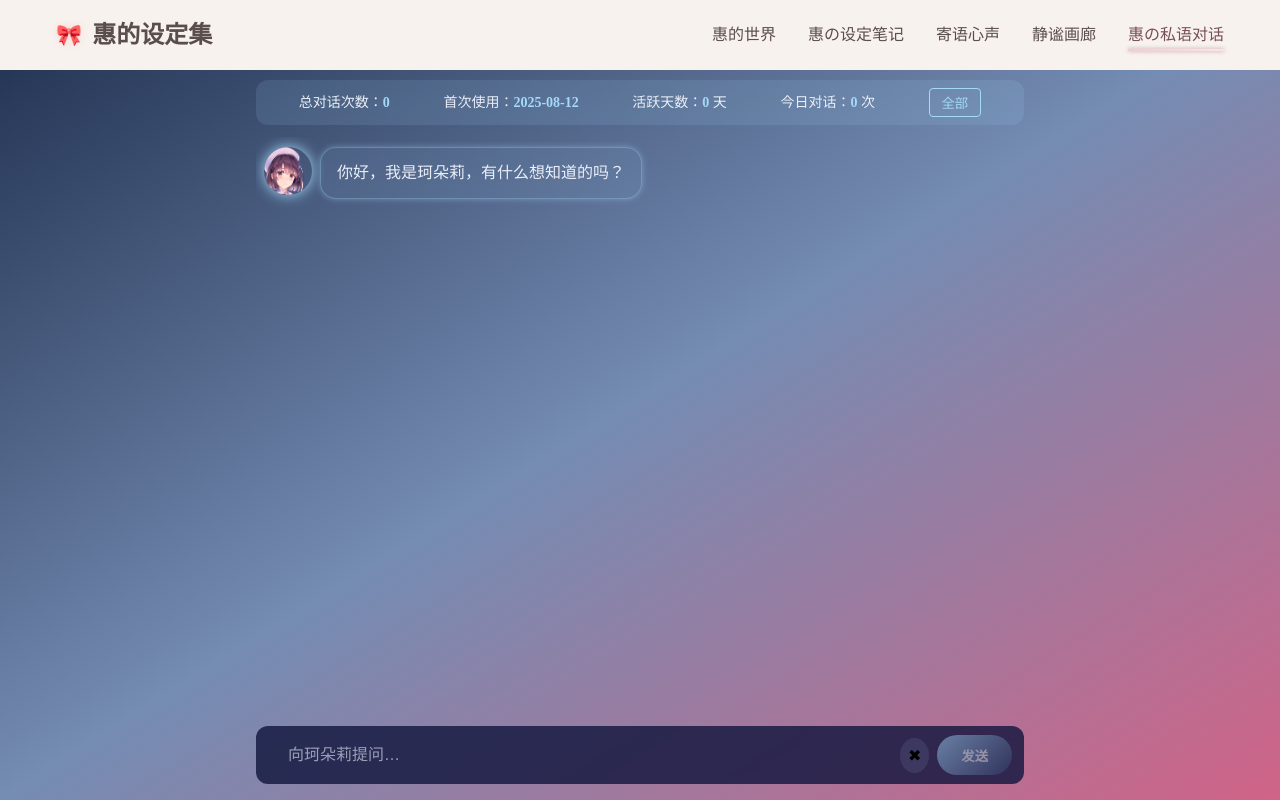
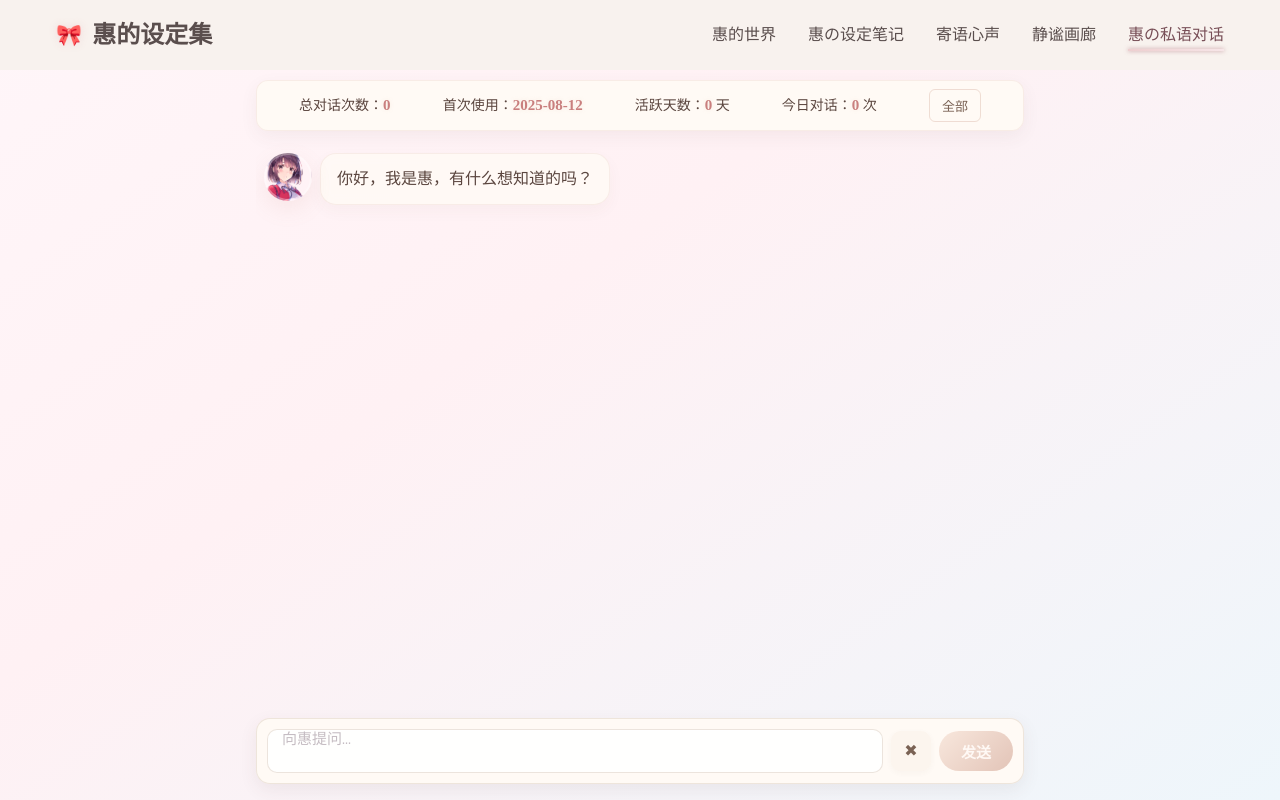
Before and after one commit to pghdzh/hui, a Vue app: page /#/talk in a window 1280 px wide. Built offline with nearby package versions, Linux system fonts and the light colour scheme; no server answers.

Commit message:
大体完成

```diff
--- a/index.html
+++ b/index.html
@@ -4,7 +4,7 @@
     <meta charset="UTF-8" />
     <link rel="icon" type="image/svg+xml" href="/vite.svg" />
     <meta name="viewport" content="width=device-width, initial-scale=1.0" />
-    <title>Vite + Vue + TS</title>
+    <title>惠的电子设定集</title>
   </head>
   <body>
     <div id="app"></div>
--- a/src/views/talkView/index.vue
+++ b/src/views/talkView/index.vue
@@ -1,9 +1,6 @@
 <template>
   <div class="chat-page">
-
     <div class="chat-container">
-      <!-- 统计面板 -->
-
       <!-- 统计面板（放在聊天容器顶部） -->
       <div class="stats-panel">
         <div class="stat-item">
@@ -18,13 +15,20 @@
           活跃天数：<span>{{ stats.activeDates.length }}</span> 天
         </div>
         <div class="stat-item">
-          今日对话：<span>{{ stats.dailyChats[new Date().toISOString().slice(0, 10)] || 0 }}</span> 次
+          今日对话：<span>{{
+            stats.dailyChats[new Date().toISOString().slice(0, 10)] || 0
+          }}</span>
+          次
         </div>
         <button class="detail-btn" @click="showModal = true">全部</button>
       </div>
       <div class="messages" ref="msgList">
         <transition-group name="msg" tag="div">
-          <div v-for="msg in chatLog" :key="msg.id" :class="['message', msg.role, { error: msg.isError }]">
+          <div
+            v-for="msg in chatLog"
+            :key="msg.id"
+            :class="['message', msg.role, { error: msg.isError }]"
+          >
             <div class="avatar" :class="msg.role"></div>
             <div class="bubble">
               <div class="content" v-html="msg.text"></div>
@@ -44,20 +48,44 @@
         </transition-group>
       </div>
       <form class="input-area" @submit.prevent="sendMessage">
-        <!-- 输入框 -->
-        <input v-model="input" type="text" placeholder="向珂朵莉提问…" :disabled="loading" @keydown="handleKeydown" />
-        <!-- 清空 & 语音 图标按钮组 -->
+        <!-- 输入框改成 textarea -->
+        <textarea
+          v-model="input"
+          placeholder="向惠提问…"
+          :disabled="loading"
+          @keydown="handleKeydown"
+          rows="1"
+        ></textarea>
+
+        <!-- 清空按钮 -->
         <div class="btn-group">
-          <button type="button" class="clear-btn" @click="clearChat" :disabled="loading" title="清空对话">
+          <button
+            type="button"
+            class="clear-btn"
+            @click="clearChat"
+            :disabled="loading"
+            title="清空对话"
+          >
             ✖
           </button>
         </div>
-        <!-- 发送主按钮 -->
-        <button type="submit" class="send-btn" :disabled="!input.trim() || loading">
+
+        <!-- 发送按钮 -->
+        <button
+          type="submit"
+          class="send-btn"
+          :disabled="!input.trim() || loading"
+        >
           发送
         </button>
+
         <!-- 统计数据按钮 -->
-        <button type="button" class="Alldetail-btn" @click="showModal = true" title="查看统计">
+        <button
+          type="button"
+          class="Alldetail-btn"
+          @click="showModal = true"
+          title="查看统计"
+        >
           统计数据
         </button>
       </form>
@@ -75,7 +103,12 @@
             }}
           </li>
           <li>活跃天数：{{ stats.activeDates.length }} 天</li>
-          <li>今日对话：{{ stats.dailyChats[new Date().toISOString().slice(0, 10)] || 0 }} 次</li>
+          <li>
+            今日对话：{{
+              stats.dailyChats[new Date().toISOString().slice(0, 10)] || 0
+            }}
+            次
+          </li>
           <li>总使用时长：{{ formatDuration(stats.totalTime) }}</li>
           <li>当前连续活跃：{{ stats.currentStreak }} 天</li>
           <li>最长连续活跃：{{ stats.longestStreak }} 天</li>
@@ -101,16 +134,13 @@ import {
   nextTick,
   watch,
   onBeforeUnmount,
-  onUnmounted,
 } from "vue";
 import { sendMessageToKdl } from "@/api/deepseekApi";
 
-
-const STORAGE_KEY = "kdl_chat_log";
-
+const STORAGE_KEY = "hui_chat_log";
 
 // 本地存储键名
-const STORAGE_STATS_KEY = "kdl_chat_stats";
+const STORAGE_STATS_KEY = "hui_chat_stats";
 const showModal = ref(false);
 // Stats 类型声明，确保所有字段都有默认值
 interface Stats {
@@ -122,7 +152,6 @@ interface Stats {
   longestStreak: number; // 历史最长连续活跃天数
 
   totalTime: number; // 累计使用时长（毫秒）
-
 }
 
 // 默认值，用于补齐本地存储中可能缺失的字段
@@ -156,13 +185,12 @@ function saveStats() {
   localStorage.setItem(STORAGE_STATS_KEY, JSON.stringify(stats));
 }
 
-
 // 更新「活跃天数」及「连续活跃」逻辑
 function updateActive(date: string) {
   if (!stats.activeDates.includes(date)) {
     stats.activeDates.push(date);
     updateStreak();
-    saveStats();  // 持久化活跃天数变化
+    saveStats(); // 持久化活跃天数变化
   }
 }
 function updateStreak() {
@@ -180,16 +208,14 @@ function updateStreak() {
   });
   stats.currentStreak = dates[dates.length - 1] === todayStr ? curr : 0;
   stats.longestStreak = max;
-  saveStats()
+  saveStats();
 }
 
 // 更新「每日对话次数」
 function updateDaily(date: string) {
   stats.dailyChats[date] = (stats.dailyChats[date] || 0) + 1;
-  saveStats();  // 持久化活跃天数变化
+  saveStats(); // 持久化活跃天数变化
 }
-
-
 
 // 计算最活跃日
 const mostActiveDayComputed = computed(() => {
@@ -201,9 +227,8 @@ const mostActiveDayComputed = computed(() => {
       day = d;
     }
   }
-  return day || new Date().toISOString().slice(0, 10)
+  return day || new Date().toISOString().slice(0, 10);
 });
-
 
 // 格式化总使用时长
 function formatDuration(ms: number): string {
@@ -218,7 +243,6 @@ const stats = reactive<Stats>(loadStats());
 // 会话开始时间，用于计算本次时长
 const sessionStart = Date.now();
 
-
 interface ChatMsg {
   id: number;
   role: "user" | "bot";
@@ -232,17 +256,13 @@ const input = ref("");
 const loading = ref(false);
 const msgList = ref<HTMLElement>();
 
-
-
-
-
 async function sendMessage() {
   if (!input.value.trim()) return;
   if (stats.totalChats === 0 && !localStorage.getItem(STORAGE_STATS_KEY)) {
     stats.firstTimestamp = Date.now();
     saveStats();
   }
-  const date = new Date().toISOString().slice(0, 10);  // 每次都取最新“今天”
+  const date = new Date().toISOString().slice(0, 10); // 每次都取最新“今天”
   stats.totalChats++;
   updateActive(date);
   updateDaily(date);
@@ -266,13 +286,10 @@ async function sendMessage() {
       role: "bot",
       text: botReply,
     });
-
   } catch (e) {
     console.error(e);
 
-    const errorMessages = [
-      "API余额耗尽了，去b站提醒我充钱吧",
-    ];
+    const errorMessages = ["API余额耗尽了，去b站提醒我充钱吧"];
 
     const randomIndex = Math.floor(Math.random() * errorMessages.length);
 
@@ -298,12 +315,10 @@ function clearChat() {
       {
         id: Date.now(),
         role: "bot",
-        text: "你好，我是珂朵莉，有什么想知道的吗？",
+        text: "你好，我是惠，有什么想知道的吗？",
       },
     ];
     localStorage.removeItem(STORAGE_KEY);
-
-
   }
 }
 
@@ -320,7 +335,7 @@ function loadChatLog(): ChatMsg[] {
     {
       id: Date.now(),
       role: "bot",
-      text: "你好，我是珂朵莉，有什么想知道的吗？",
+      text: "你好，我是惠，有什么想知道的吗？",
     },
   ];
 }
@@ -342,17 +357,17 @@ watch(
 );
 
 function handleBeforeUnload() {
-  stats.totalTime += Date.now() - sessionStart
-  saveStats()
+  stats.totalTime += Date.now() - sessionStart;
+  saveStats();
 }
 
 onMounted(() => {
   scrollToBottom();
-  window.addEventListener("beforeunload", handleBeforeUnload)
+  window.addEventListener("beforeunload", handleBeforeUnload);
 });
 
 onBeforeUnmount(() => {
-  window.removeEventListener("beforeunload", handleBeforeUnload)
+  window.removeEventListener("beforeunload", handleBeforeUnload);
 });
 </script>
 
@@ -360,11 +375,14 @@ onBeforeUnmount(() => {
 .chat-page {
   padding-top: 64px;
   min-height: 100vh;
-  background: linear-gradient(to bottom right,
-      #1e2e4d,
-      #758cb3,
-      #d06487);
-  color: #e9eef8;
+  background-color: #fff6f9;
+  background-image: linear-gradient(
+    145deg,
+    #fff6f9 0%,
+    #fff1f4 40%,
+    #eef6fb 100%
+  );
+  color: #5b463f;
   display: flex;
   flex-direction: column;
 
@@ -380,31 +398,56 @@ onBeforeUnmount(() => {
     .stats-panel {
       display: flex;
       align-items: center;
-      background: rgba(164, 217, 249, 0.12);
-      backdrop-filter: blur(6px);
+      background: rgba(255, 250, 245, 0.95); /* 奶油纸质底 */
+      backdrop-filter: blur(4px);
       padding: 8px 16px;
       border-radius: 12px;
       font-size: 14px;
-      color: #e9eef8;
+      color: #5b463f; /* 暖棕文字 */
       justify-content: space-around;
+      box-shadow: 0 6px 18px rgba(90, 70, 60, 0.06);
+      border: 1px solid rgba(199, 143, 123, 0.12);
 
-      .stat-item span {
-        color: #a4d9f9;
-        font-weight: bold;
+      .stat-item {
+        .label {
+          font-size: 12px;
+          color: #7a6254;
+          margin-bottom: 4px;
+          opacity: 0.9;
+        }
+
+        span {
+          color: #c97f7e; /* 暖粉色数字，低饱和 */
+          font-weight: 700;
+          font-size: 15px;
+          text-shadow: 0 0 4px rgba(230, 200, 180, 0.3);
+        }
       }
 
       .detail-btn {
-
         background: transparent;
-        border: 1px solid #a4d9f9;
-        border-radius: 4px;
-        color: #a4d9f9;
-        padding: 4px 12px;
+        border: 1px solid rgba(199, 143, 123, 0.28); /* 暖棕描边 */
+        border-radius: 6px;
+        color: #7a6254;
+        padding: 6px 12px;
         cursor: pointer;
-        transition: background 0.2s;
+        font-size: 13px;
+        transition: background 0.16s ease, box-shadow 0.16s ease,
+          transform 0.12s;
 
         &:hover {
-          background: rgba(164, 217, 249, 0.2);
+          background: rgba(230, 200, 180, 0.18);
+          box-shadow: 0 8px 18px rgba(90, 70, 60, 0.06);
+          transform: translateY(-2px);
+        }
+
+        &:active {
+          transform: translateY(0);
+        }
+
+        &:focus-visible {
+          outline: none;
+          box-shadow: 0 0 0 6px rgba(199, 143, 123, 0.1);
         }
       }
     }
@@ -418,18 +461,21 @@ onBeforeUnmount(() => {
     scroll-behavior: smooth;
   }
 
+  /* 加藤惠风格的消息气泡 */
   .message {
     display: flex;
     align-items: flex-start;
     margin-bottom: 12px;
+    color: #5b463f; /* 暖棕正文色 */
 
     &.user {
       flex-direction: row-reverse;
     }
 
     &.error .bubble {
-      background: rgba(209, 107, 165, 0.3);
-      border: 1px solid #d16ba5;
+      background: rgba(229, 155, 156, 0.18); /* 柔粉错误提示 */
+      border: 1px solid rgba(209, 107, 165, 0.28);
+      box-shadow: 0 6px 18px rgba(209, 107, 165, 0.08);
     }
 
     .avatar {
@@ -438,101 +484,146 @@ onBeforeUnmount(() => {
       border-radius: 50%;
       margin: 0 8px;
       background-size: cover;
+      background-position: center;
       flex-shrink: 0;
-      box-shadow: 0 0 10px rgba(164, 217, 249, 0.5);
+      box-shadow: 0 6px 16px rgba(90, 70, 60, 0.06); /* 暖棕柔光 */
       z-index: 10;
 
       &.bot {
         background-image: url("@/assets/megumi_kato.png");
-        box-shadow: 0 0 14px #a4d9f9;
-
+        box-shadow: 0 8px 22px rgba(199, 143, 123, 0.12);
+        border: 2px solid rgba(255, 255, 255, 0.35); /* 头像外侧轻描 */
       }
 
       &.user {
-        background: rgba(255, 255, 255, 0.8);
+        background: linear-gradient(180deg, #fff7f2, #fff1ee);
+        box-shadow: 0 6px 16px rgba(255, 228, 235, 0.6);
+        border: 1px solid rgba(199, 143, 123, 0.08);
       }
     }
 
     .bubble {
-      max-width: 70%;
-      background: rgba(164, 217, 249, 0.08);
-      border: 1px solid rgba(164, 217, 249, 0.3);
-      backdrop-filter: blur(10px);
+      max-width: 78%;
+      background: rgba(255, 250, 245, 0.9); /* 纸质暖底 */
+      border: 1px solid rgba(199, 143, 123, 0.12);
+      backdrop-filter: blur(6px);
       padding: 12px 16px;
       border-radius: 16px;
       line-height: 1.6;
       word-break: break-word;
-      box-shadow: 0 0 6px rgba(164, 217, 249, 0.4);
+      box-shadow: 0 6px 16px rgba(90, 70, 60, 0.04);
+      transition: box-shadow 0.18s, transform 0.12s, background 0.12s;
+      color: #5b463f; /* 与整体文字色统一 */
 
       &:hover {
-        box-shadow: 0 0 12px rgba(164, 217, 249, 0.5);
+        box-shadow: 0 10px 26px rgba(90, 70, 60, 0.06);
+        transform: translateY(-2px);
       }
 
       &.loading {
-        color: rgba(255, 255, 255, 0.7);
+        color: rgba(91, 70, 63, 0.7);
+        opacity: 0.95;
       }
 
+      /* bot 消息 — 微妙的左侧“尾巴”视觉（通过圆角处理）*/
       .message.bot & {
-        border-radius: 16px 16px 16px 4px;
+        border-radius: 16px 16px 16px 6px;
+        background: linear-gradient(
+          135deg,
+          rgba(255, 247, 242, 0.95),
+          rgba(255, 236, 238, 0.88)
+        );
       }
 
+      /* user 消息 — 右侧“尾巴” */
       .message.user & {
-        border-radius: 16px 16px 4px 16px;
+        border-radius: 16px 16px 6px 16px;
+        background: linear-gradient(
+          135deg,
+          rgba(255, 247, 242, 0.95),
+          rgba(252, 241, 238, 0.92)
+        );
+      }
+
+      /* 小字体 / 链接等样式提示（可选）*/
+      .meta {
+        display: block;
+        margin-top: 6px;
+        font-size: 12px;
+        color: rgba(91, 70, 63, 0.6);
       }
     }
   }
 
+  /* 加藤惠风格的输入区（替换原来的 .input-area） */
   .input-area {
     position: sticky;
-    bottom: 0;
+    bottom: 12px;
     display: flex;
     align-items: center;
-    background: rgba(15, 20, 60, 0.8);
+    background: rgba(255, 250, 245, 0.96); /* 米白暖底 */
     backdrop-filter: blur(6px);
-    padding: 8px 12px;
+    padding: 10px;
     gap: 8px;
     z-index: 10;
-    border-radius: 12px;
+    border-radius: 14px;
+    box-shadow: 0 6px 18px rgba(90, 70, 60, 0.08);
+    border: 1px solid rgba(200, 180, 160, 0.3);
 
-    input {
+    /* 文本输入区使用 textarea（自动扩展） */
+    textarea {
       flex: 1;
-      padding: 12px 20px;
-      background: transparent;
-      border: none;
-      color: #e9eef8;
-      font-size: 16px;
+      padding: 0 14px;
+      background: rgba(255, 255, 255, 0.9); /* 纸质感 */
+      border: 1px solid rgba(200, 180, 160, 0.35);
+      color: #5b463f; /* 暗棕，保证可读 */
+      font-size: 15px;
+      line-height: 1.45;
       outline: none;
+      resize: none; /* 禁止拖拽改变大小 */
+      overflow: hidden; /* 自动扩展时不出现滚动条 */
+      min-height: 44px;
+      max-height: 160px; /* 最多扩展到 ~6 行 */
+      border-radius: 10px;
+      box-shadow: inset 0 1px 0 rgba(255, 255, 255, 0.7);
+      transition: box-shadow 0.12s, border-color 0.12s;
 
       &::placeholder {
-        color: rgba(233, 238, 248, 0.6);
+        color: rgba(90, 63, 82, 0.35);
+      }
+
+      &:focus {
+        border-color: #e6a5a0;
+        box-shadow: 0 0 0 4px rgba(230, 165, 160, 0.12);
       }
     }
 
     .btn-group {
       display: flex;
-      gap: 6px;
+      gap: 8px;
 
       button {
-        display: flex;
+        display: inline-flex;
         align-items: center;
         justify-content: center;
-        padding: 8px;
+        width: 40px;
+        height: 40px;
+        padding: 0;
         border: none;
-        border-radius: 50%;
-        background: rgba(164, 217, 249, 0.1);
+        border-radius: 10px;
+        background: rgba(230, 200, 180, 0.12);
+        color: #7a6254;
         cursor: pointer;
-        transition: background 0.2s;
-
+        transition: transform 0.12s, box-shadow 0.12s, background 0.12s;
+        box-shadow: 0 2px 6px rgba(90, 70, 60, 0.04);
+        margin: 0 auto;
         &:hover {
-          background: rgba(164, 217, 249, 0.3);
+          transform: translateY(-2px);
+          background: rgba(230, 200, 180, 0.22);
         }
 
-        &.voice-btn {
-          font-size: 18px;
-        }
-
-        &.clear-btn {
-          font-size: 16px;
+        &:active {
+          transform: translateY(0);
         }
 
         &:disabled {
@@ -540,124 +631,195 @@ onBeforeUnmount(() => {
           cursor: not-allowed;
         }
       }
+
+      .clear-btn {
+        font-size: 16px;
+        line-height: 1;
+      }
     }
 
+    /* 发送主按钮——温柔但明显 */
     .send-btn {
-      padding: 0 24px;
+      padding: 0 22px;
       height: 40px;
-      background: linear-gradient(135deg, #a4d9f9, #2f3f6b);
       border: none;
       border-radius: 20px;
-      color: #fff;
-      font-weight: bold;
+      background: linear-gradient(135deg, #f3d6c6, #c78f7b); /* 米粉渐变 */
+      color: #fff8f5;
+      font-weight: 600;
+      font-size: 15px;
       cursor: pointer;
-      transition: background 0.3s;
+      box-shadow: 0 8px 20px rgba(199, 143, 123, 0.16);
+      transition: transform 0.12s, box-shadow 0.18s, filter 0.12s;
+
+      &:hover:not(:disabled) {
+        transform: translateY(-3px);
+        box-shadow: 0 12px 30px rgba(199, 143, 123, 0.2);
+        filter: saturate(1.03);
+      }
 
       &:disabled {
         opacity: 0.5;
         cursor: not-allowed;
+        transform: none;
+        box-shadow: none;
+        filter: none;
       }
 
-      &:hover {
-        background: linear-gradient(135deg, #bedcff, #416a9c);
-        box-shadow: 0 0 12px rgba(190, 220, 255, 0.6);
-      }
-
-      @keyframes pulse {
-
-        0%,
-        100% {
-          box-shadow: 0 0 8px rgba(190, 220, 255, 0.4);
-        }
-
-        50% {
-          box-shadow: 0 0 14px rgba(190, 220, 255, 0.8);
-        }
-      }
-
-      &:not(:disabled) {
-        animation: pulse 4s ease-in-out infinite;
+      &:focus-visible {
+        outline: none;
+        box-shadow: 0 0 0 4px rgba(199, 143, 123, 0.12);
       }
     }
 
+    /* 统计数据按钮（次要） */
     .Alldetail-btn {
+      display: none;
       margin-left: 4px;
       background: transparent;
-      border: 1px solid #a4d9f9;
-      border-radius: 4px;
-      padding: 4px 12px;
-      color: #a4d9f9;
-      font-size: 14px;
+      border: 1px solid rgba(199, 143, 123, 0.35);
+      border-radius: 6px;
+      padding: 6px 10px;
+      color: #7a6254;
+      font-size: 13px;
       cursor: pointer;
-      display: none;
+      transition: background 0.12s, box-shadow 0.12s;
 
       &:hover {
-        background: rgba(164, 217, 249, 0.2);
+        background: rgba(230, 200, 180, 0.18);
+        box-shadow: 0 6px 14px rgba(90, 70, 60, 0.04);
       }
     }
   }
 
+  /* 加藤惠风格的模态框 */
   .modal-overlay {
     position: fixed;
     inset: 0;
-    background: rgba(15, 5, 40, 0.85);
+    /* 稍暖的暗色遮罩，让弹窗像翻出的一页纸 */
+    background: rgba(45, 36, 32, 0.72);
     display: flex;
     align-items: center;
     justify-content: center;
     z-index: 1000;
+    padding: 16px;
 
     .modal-content {
-      background: rgba(20, 20, 60, 0.9);
-      backdrop-filter: blur(12px);
-      border: 1px solid rgba(164, 217, 249, 0.4);
-      border-radius: 16px;
-      padding: 24px;
       width: 320px;
-      color: #e9eef8;
-      box-shadow: 0 0 20px rgba(164, 217, 249, 0.3);
-      animation: fadeIn 0.3s ease;
+      max-width: 100%;
+      background: rgba(255, 250, 245, 0.98); /* 奶油纸质底 */
+      backdrop-filter: blur(6px);
+      border-radius: 14px;
+      padding: 20px;
+      color: #5b463f; /* 暖棕文字 */
+      box-shadow: 0 10px 30px rgba(90, 70, 60, 0.12),
+        /* 柔和投影 */ inset 0 1px 0 rgba(255, 255, 255, 0.7); /* 纸张高光 */
+      border: 1px solid rgba(199, 143, 123, 0.22); /* 细腻边框 */
+      animation: fadeInUp 220ms ease;
+
+      /* 小装饰（左上角的手写贴纸感） */
+      &::before {
+        content: "♡";
+        position: absolute;
+        left: 14px;
+        top: 10px;
+        font-size: 14px;
+        color: rgba(199, 143, 123, 0.9);
+        background: rgba(255, 255, 255, 0);
+        transform: translateY(-2px);
+        pointer-events: none;
+      }
 
       h3 {
-        margin-bottom: 16px;
-        font-size: 20px;
-        font-weight: bold;
+        margin: 0 0 12px 0;
+        font-size: 18px;
+        font-weight: 600;
         text-align: center;
-        color: #a4d9f9;
-        border-bottom: 1px solid rgba(164, 217, 249, 0.3);
+        color: #c78f7b; /* 奶茶粉标题色 */
         padding-bottom: 8px;
+        /* 微手写/纸感下划线（可删） */
+        border-bottom: 1px dashed rgba(199, 143, 123, 0.14);
       }
 
       .detail-list {
         list-style: none;
         padding: 0;
-        margin: 0 0 20px;
+        margin: 12px 0 18px;
         line-height: 1.6;
         font-size: 14px;
+        color: #5b463f;
 
         li {
           margin-bottom: 8px;
-          color: #e9eef8;
+          padding-left: 6px;
 
           &:nth-child(odd) {
-            color: #b0ccea;
+            color: #6f5648; /* 稍深一点的棕，便于区分行 */
+          }
+
+          &:last-child {
+            margin-bottom: 0;
           }
         }
       }
 
       .close-btn {
+        display: block;
         margin: 0 auto;
         padding: 8px 20px;
-        background: transparent;
-        border: 1px solid #a4d9f9;
-        border-radius: 6px;
-        color: #a4d9f9;
+        background: linear-gradient(135deg, #f3d6c6, #c78f7b); /* 米粉渐变 */
+        color: #fff8f5;
+        border: none;
+        border-radius: 10px;
         cursor: pointer;
-        transition: all 0.3s;
+        font-weight: 600;
+        box-shadow: 0 8px 20px rgba(199, 143, 123, 0.14);
+        transition: transform 0.12s ease, box-shadow 0.14s ease, filter 0.12s;
 
         &:hover {
-          background: rgba(164, 217, 249, 0.2);
-          transform: scale(1.05);
-          box-shadow: 0 0 8px rgba(164, 217, 249, 0.4);
+          transform: translateY(-3px);
+          box-shadow: 0 12px 28px rgba(199, 143, 123, 0.18);
+          filter: saturate(1.03);
+        }
+
+        &:active {
+          transform: translateY(-1px) scale(0.996);
+        }
+
+        &:focus-visible {
+          outline: none;
+          box-shadow: 0 0 0 6px rgba(199, 143, 123, 0.1);
+        }
+      }
+    }
+
+    /* 动画 */
+    @keyframes fadeInUp {
+      from {
+        opacity: 0;
+        transform: translateY(8px) scale(0.995);
+      }
+      to {
+        opacity: 1;
+        transform: translateY(0) scale(1);
+      }
+    }
+
+    /* 移动端微调：更窄但留白充足 */
+    @media (max-width: 480px) {
+      .modal-content {
+        width: 100%;
+        padding: 16px;
+        border-radius: 12px;
+
+        h3 {
+          font-size: 16px;
+        }
+
+        .close-btn {
+          width: 100%;
+          padding: 10px 14px;
+          border-radius: 8px;
         }
       }
     }
@@ -686,7 +848,11 @@ onBeforeUnmount(() => {
 
     .input-area {
       flex-direction: column;
-      gap: 6px;
+      align-items: stretch;
+
+      textarea {
+        width: 100%;
+      }
 
       button {
         width: 100%;
```
Also changed, not shown: src/views/galleryView/index.vue (+62 -39 lines).
